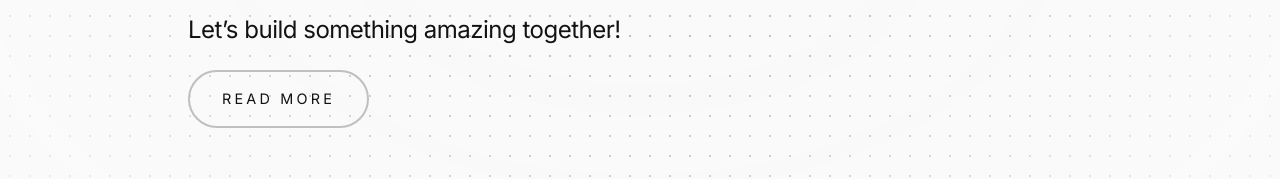
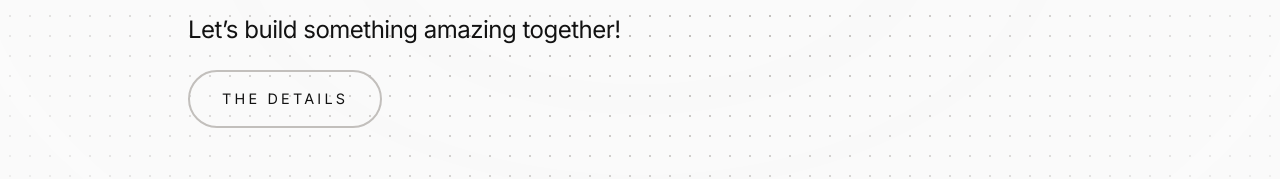
Before and after one commit to DJ-MrJay/profolio, a Next.js app: page /main in a window 1280 px wide. Shown: the part 474-653 px from the top of the page. Built offline with nearby package versions, Linux system fonts and the light colour scheme.

Commit message:
Update links

```diff
--- a/src/app/about/page.tsx
+++ b/src/app/about/page.tsx
@@ -383,7 +383,7 @@ export default function AboutPage() {
                 href="/main#work"
                 className="flex items-center gap-2 scroll-smooth"
               >
-                Continue
+                Work
                 <motion.div
                   animate={{ x: [0, 5, 0] }}
                   transition={{
--- a/src/components/sections/Intro.tsx
+++ b/src/components/sections/Intro.tsx
@@ -65,7 +65,7 @@ export default function Intro() {
               href="/about"
               className="btn-rounded mt-2 inline-flex items-center"
             >
-              Read More
+              The Details
             </Link>
           </div>
         </div>
```
